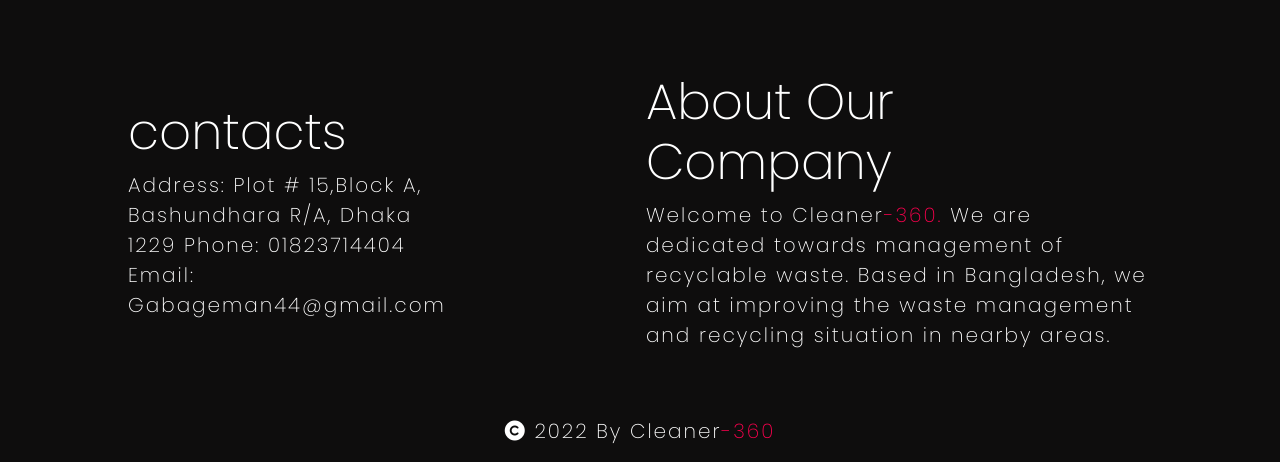
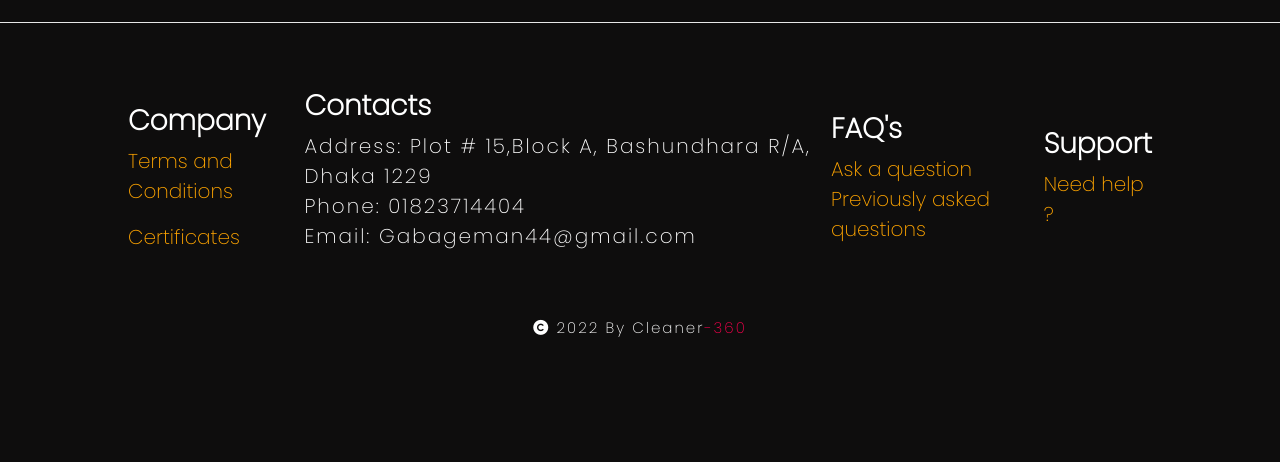
Before and after one commit to Muhtasin-Mashrur-Adit/CLeaner-360, a PHP site: page / in a window 1280 px wide; the page is wider, and only the part inside the window is pictured. Shown: the part 4178-4640 px from the top of that part. After the commit the page ends 4515 px from the top of that part, so only its background shows below. Run offline with PHP 8.4, Linux system fonts and the light colour scheme; some libraries are stand-ins or nearby versions.

Commit message:
corrected home with bottom features

```diff
--- a/about.html
+++ b/about.html
@@ -85,6 +85,6 @@
     <div class="copyright">
         <p class="end"><i class="fa-solid fa-copyright"></i> 2022 By Cleaner<span>-360</span></p>
     </div>
-    </div>
+
 </body>
 </html>
--- a/css/style.css
+++ b/css/style.css
@@ -35,6 +35,10 @@ nav{
 }
 span{
     color:#f9004d
+}
+.page-indicator{
+    font-weight: 1000;
+    background-color:burlywood;
 }
 nav ul li{
     list-style: none;
@@ -237,6 +241,14 @@ h5{
     padding-left: 10%;
     padding-right: 10%;
 }
+.company{
+    color:#fff;
+    font-size:20px;
+}
+.company a{
+    text-decoration: none;
+    color: orange;
+}
 .contacts{
     color:#fff;
     font-size:20px;
@@ -247,26 +259,26 @@ h5{
     font-size: 20px;
     letter-spacing: 2px;
 }
-.about-2{
+.faq{
     color:#fff;
     font-size:20px;
-
-    margin-left: 200px;
 }
-.contacts h3{
-    font-size:50px;
+.faq a{
+    text-decoration: none;
+    color: orange;
 }
-.about-2 h3{
-    font-size:50px;
+.support{
+    color:#fff;
+    font-size:20px;
 }
-.about-2 p{
-    font-size: 20px;
-    letter-spacing: 2px;
+.support a{
+    text-decoration: none;
+    color: orange;
 }
 
 .end{
     text-align: center;
-    font-size:20px;
+    font-size:15px;
     color:#fff;
     letter-spacing: 2px;
     margin-top: 50px;
--- a/index.html
+++ b/index.html
@@ -17,7 +17,7 @@
         <nav>
             <h2 class="logo"><a href="index.html">Cleaner-<span>360</span></a></h2>
             <ul>
-                <li><a href="index.html">Home</a></li>
+                <li class="page-indicator"><a href="index.html">Home</a></li>
                 <li><a href="about.html">About</a></li>
                 <li><a href="service.html">Service</a></li>
                 <li><a href="community.html">Community</a></li>
@@ -115,19 +115,28 @@
                 </p>
         </div>
     </div>
+    <hr style="color: white;opacity: 0.9;">
     <div class="last">
+        <div class="company">
+            <h3><strong>Company</strong></h3>
+            <a href="#"><p>Terms and Conditions</p></a>
+            <a href="#">Certificates</a>
+        </div>
         <div class="contacts">
-            <h3>contacts</h3>
-            <p>Address: Plot # 15,Block A, Bashundhara R/A, Dhaka 1229
-               Phone: 01823714404
+            <h3><strong>Contacts</strong></h3>
+            <p>Address: Plot # 15,Block A, Bashundhara R/A, Dhaka 1229 <br>
+               Phone: 01823714404 <br>
                Email: Gabageman44@gmail.com</p>
         </div>
-        <div class="about-2">
-            <h3>About Our Company</h3>
-            <p>Welcome to Cleaner<span>-360.</span> We are dedicated towards management of recyclable waste.
-                 Based in Bangladesh, we aim at improving the waste management and recycling situation in nearby areas.</p>
+        <div class="faq">
+            <h3><strong>FAQ's</strong></h3>
+            <a href="#">Ask a question</a><br>
+            <a href="#">Previously asked questions</a>
         </div>
-
+        <div class="support">
+            <h3><strong>Support</strong></h3>
+            <a href="#">Need help ?</a>
+        </div>
     </div>
     <div class="copyright">
         <p class="end"><i class="fa-solid fa-copyright"></i> 2022 By Cleaner<span>-360</span></p>
```
